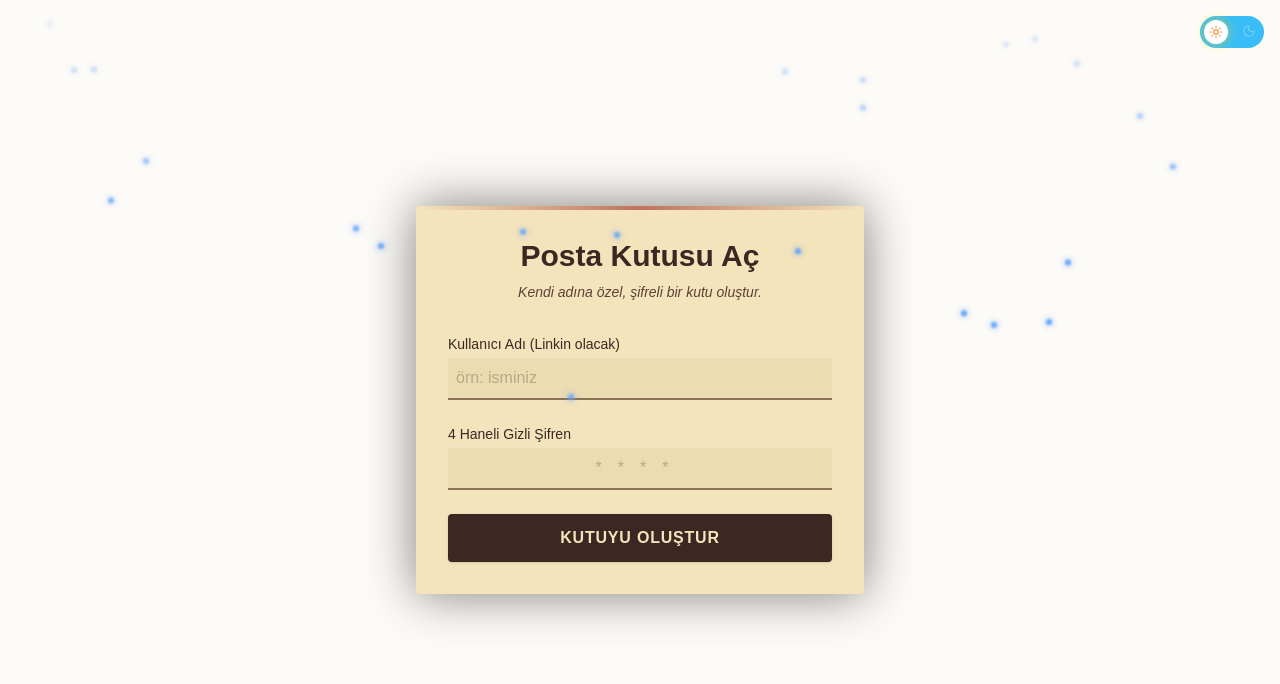
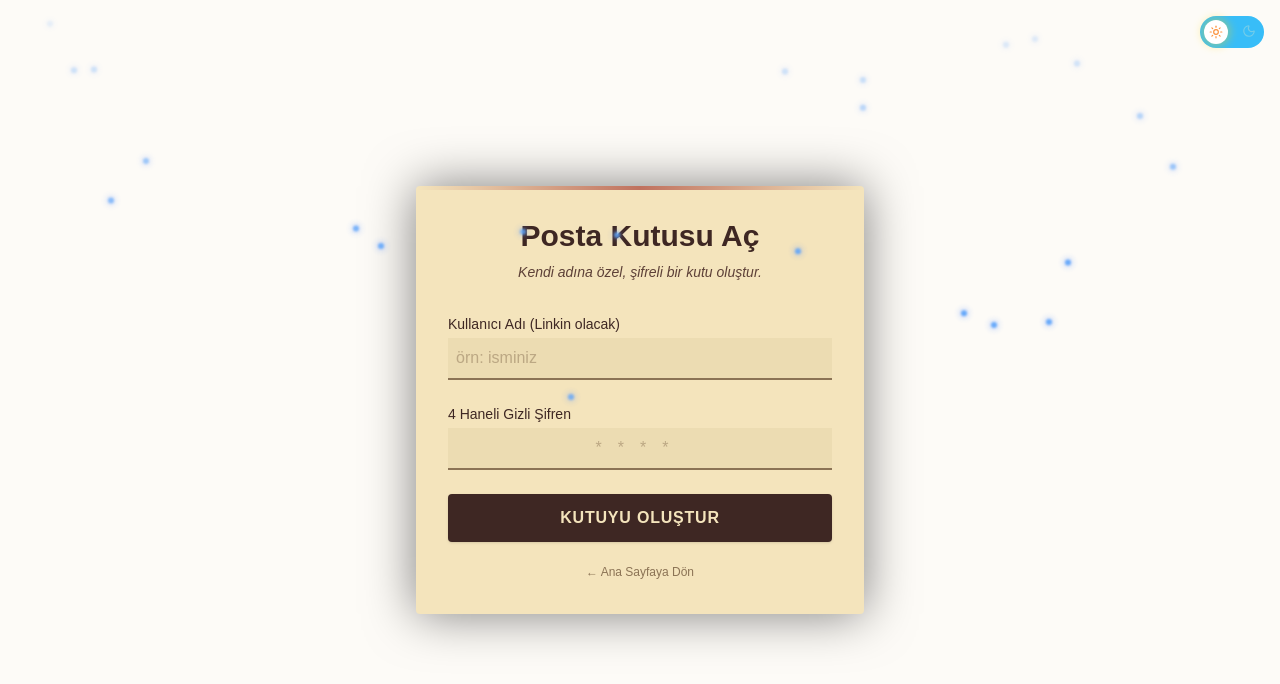
Before and after one commit to kayafurkanipekci/winter-capsule, a Next.js app: page /create in a window 1280 px wide. Shown: the top 684 px of the page. Built offline with nearby package versions, Linux system fonts and the light colour scheme; no server answers; a web font is replaced by a local one.

Commit message:
v1.32 bugfix

```diff
--- a/app/create/page.tsx
+++ b/app/create/page.tsx
@@ -5,7 +5,8 @@ import { supabase } from "@/lib/supabase";
 import SnowEffect from "@/components/SnowEffect";
 import { motion, AnimatePresence } from "framer-motion";
 import { useRouter } from "next/navigation";
-import { Copy, Check } from "lucide-react"; // I need to make sure lucide-react is available, it likely is since PenLine was used.
+import Link from "next/link";
+import { Copy, Check } from "lucide-react";
 
 export default function CreateBox() {
   const router = useRouter();
@@ -85,7 +86,7 @@ export default function CreateBox() {
   };
 
   return (
-    <main className="relative min-h-screen flex items-center justify-center p-4 overflow-hidden bg-background">
+    <main className="relative min-h-screen flex items-center justify-center p-4 overflow-y-auto bg-background">
       <SnowEffect />
 
       <motion.div
@@ -140,6 +141,11 @@ export default function CreateBox() {
           </button>
 
         </div>
+
+        <div className="mt-4 text-center">
+          <Link href="/" className="text-[#8b7355] text-xs hover:text-[#5d4037] font-cinzel">← Ana Sayfaya Dön</Link>
+        </div>
+
       </motion.div>
 
       {/* SUCCESS DRAWER */}
--- a/app/page.tsx
+++ b/app/page.tsx
@@ -24,6 +24,7 @@ export default function Home() {
             <h1 className="font-cinzel text-5xl md:text-7xl font-bold text-[#3e2723] dark:text-amber-400 drop-shadow-[0_0_15px_rgba(62,39,35,0.2)] dark:drop-shadow-[0_0_15px_rgba(251,191,36,0.4)]">
               Zaman Kapsülü
             </h1>
+            <div className="absolute -top-12 -right-8 text-6xl opacity-80 rotate-12"></div>
           </div>
 
           <p className="font-merriweather text-lg md:text-xl text-[#3e2723] dark:text-[#e8e4d9] opacity-90 italic leading-relaxed">
```
